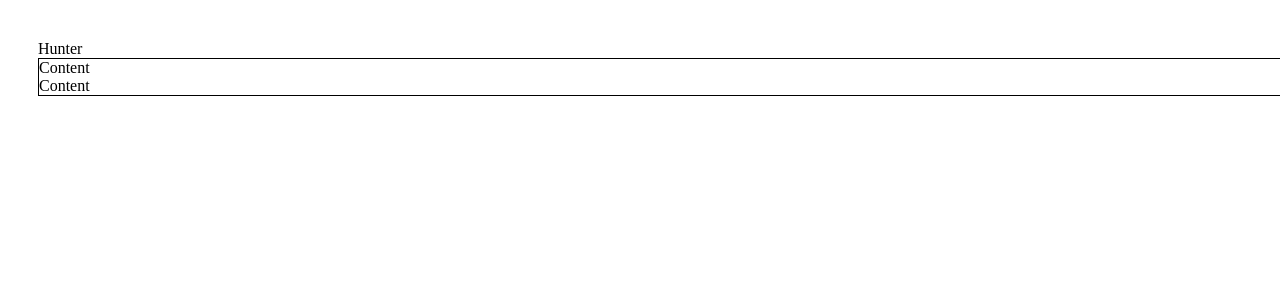
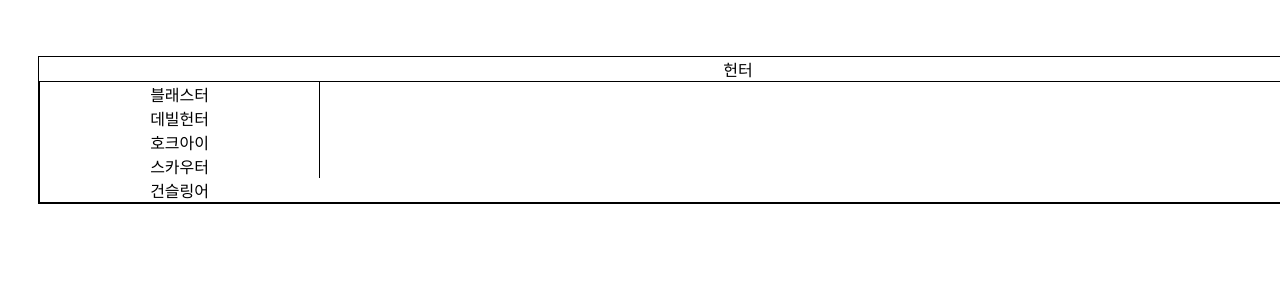
Before and after one commit to nakseono/yourLoa, a Next.js app: page /Guide/GuidePages/Hunter/HunterPage in a window 1280 px wide. Shown: the top 300 px of the page. Built offline with nearby package versions, Linux system fonts and the light colour scheme.

Commit message:
헌터 직업군 추가

```diff
--- a/pages/Guide/GuidePages/Hunter/HunterPage.js
+++ b/pages/Guide/GuidePages/Hunter/HunterPage.js
@@ -1,13 +1,118 @@
-import React from "react";
+import React, { useCallback, useState } from "react";
 import { Card } from "antd";
+import styled from "styled-components";
+
+import Blaster from "./Blaster";
+import DevilHunter from "./DevilHunter";
+import HawkEye from "./HawkEye";
+import Scouter from "./Scouter";
+import Gunslinger from "./Gunslinger";
 
 const HunterPage = () => {
+  const [isBlaster, setBlasterPage] = useState(false);
+  const [isDevilHunter, setDevilHunterPage] = useState(false);
+  const [isHawkEye, setHawkEyePage] = useState(false);
+  const [isScouter, setScouterPage] = useState(false);
+  const [isGunslinger, setGunslingerPage] = useState(false);
+
+  const clearState = useCallback(() => {
+    setBlasterPage(false);
+    setDevilHunterPage(false);
+    setHawkEyePage(false);
+    setScouterPage(false);
+    setGunslingerPage(false);
+  }, []);
+
+  const clickBlaster = () => {
+    clearState();
+    setBlasterPage(true);
+  };
+  const clickDevilHunter = () => {
+    clearState();
+    setDevilHunterPage(true);
+  };
+  const clickHawkEye = () => {
+    clearState();
+    setHawkEyePage(true);
+  };
+  const clickScouter = () => {
+    clearState();
+    setScouterPage(true);
+  };
+  const clickGunslinger = () => {
+    clearState();
+    setGunslingerPage(true);
+  };
+
+  const CardWrapper = styled(Card)`
+    border: 0.5px solid;
+    margin-top: 1rem;
+  `;
+
   return (
     <>
-      <Card title="Hunter">
-        <Card.Grid>Content</Card.Grid>
-        <Card.Grid>Content</Card.Grid>
-      </Card>
+      <CardWrapper
+        title="헌터"
+        headStyle={{ display: "flex", justifyContent: "center" }}
+        size="small"
+      >
+        <Card.Grid
+          style={{
+            width: "20%",
+            borderRight: "solid 0.5px",
+            justifyContent: "center",
+            display: "flex",
+          }}
+          onClick={clickBlaster}
+        >
+          <div>블래스터</div>
+        </Card.Grid>
+        <Card.Grid
+          style={{
+            width: "20%",
+            borderRight: "solid 0.5px",
+            justifyContent: "center",
+            display: "flex",
+          }}
+          onClick={clickDevilHunter}
+        >
+          <div>데빌헌터</div>
+        </Card.Grid>
+        <Card.Grid
+          style={{
+            width: "20%",
+            borderRight: "solid 0.5px",
+            justifyContent: "center",
+            display: "flex",
+          }}
+          onClick={clickHawkEye}
+        >
+          <div>호크아이</div>
+        </Card.Grid>
+        <Card.Grid
+          style={{
+            width: "20%",
+            borderRight: "solid 0.5px",
+            justifyContent: "center",
+            display: "flex",
+          }}
+          onClick={clickScouter}
+        >
+          <div>스카우터</div>
+        </Card.Grid>
+        <Card.Grid
+          style={{ width: "20%", justifyContent: "center", display: "flex" }}
+          onClick={clickGunslinger}
+        >
+          <div>건슬링어</div>
+        </Card.Grid>
+      </CardWrapper>
+
+      {isBlaster ? <Blaster /> : <></>}
+      {isDevilHunter ? <DevilHunter /> : <></>}
+      {isHawkEye ? <HawkEye /> : <></>}
+      {isScouter ? <Scouter /> : <></>}
+      {isGunslinger ? <Gunslinger /> : <></>}
     </>
   );
 };
```
